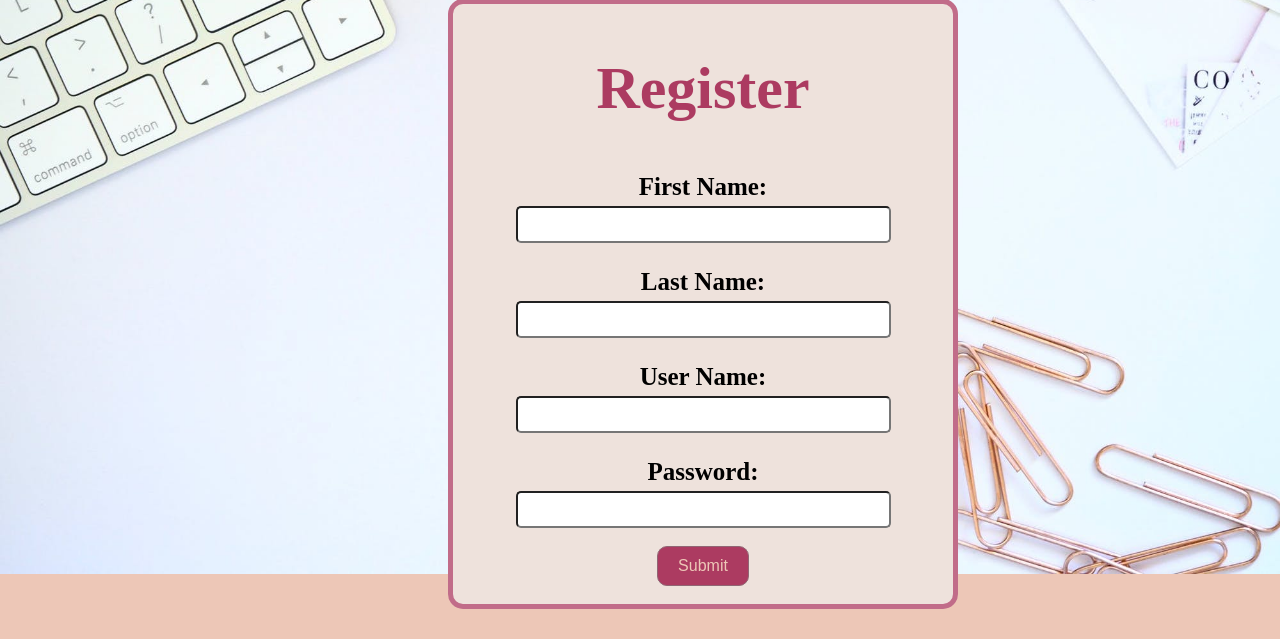
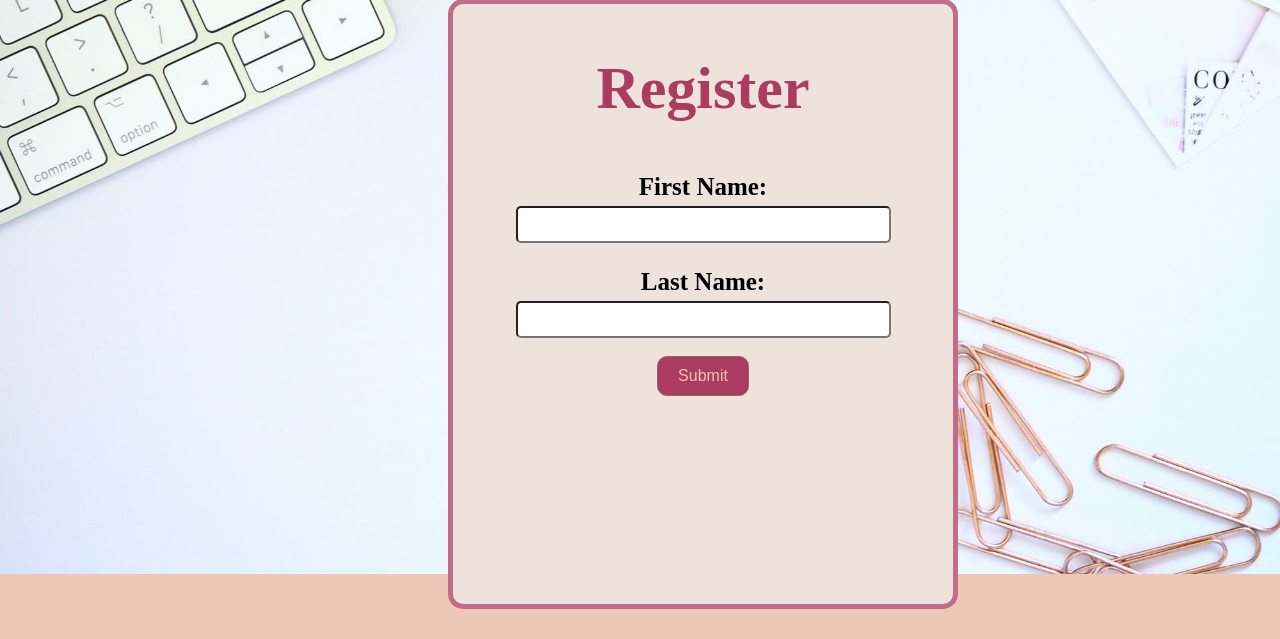
Before and after one commit to jcderry5/shared, a Python web app: template templates/home.html in a window 1280 px wide. Shown: the part 161-800 px from the top of the page. Run offline with Jinja, Linux system fonts and the light colour scheme; the template is opened without the code that fills it, so the values that code supplies are empty.

Commit message:
No longer have username nor password

```diff
--- a/app.yaml
+++ b/app.yaml
@@ -5,8 +5,11 @@ threadsafe: true
 handlers:
 - url: /images
   static_dir: images
+- url: /javascript
+  static_dir: javascript
 - url: /.*
   script: main.app
+
 
 
 
--- a/main.py
+++ b/main.py
@@ -60,14 +60,12 @@ class HomePage(webapp2.RequestHandler):
 
         if self.request.get("first_name") and self.request.get("last_name"):
             # This will run if we have fill in the form but haven't put into db
-            temp_username = self.request.get("username")
-            temp_password= self.request.get("password")
             temp_first_name = self.request.get("first_name")
             temp_last_name = self.request.get("last_name")
             user = users.get_current_user()
             temp_email_address = user.nickname()
-            H2JUser(username=temp_username, password=temp_password, email=temp_email_address,
-                    first_name=temp_first_name, last_name=temp_last_name).put()
+            H2JUser(email=temp_email_address, first_name=temp_first_name,
+                    last_name=temp_last_name).put()
 
             return webapp2.redirect("/Quiz")
 
--- a/model.py
+++ b/model.py
@@ -1,8 +1,6 @@
 from google.appengine.ext import ndb
 
 class H2JUser(ndb.Model):
-  username = ndb.StringProperty()
-  password = ndb.StringProperty()
   learning_style = ndb.StringProperty()
   email = ndb.StringProperty()
   first_name = ndb.StringProperty()
--- a/templates/home.html
+++ b/templates/home.html
@@ -84,6 +84,11 @@
   </head>
   <body>
 
+
+
+
+
+
     <div class="navigation_bar">
       <h3><a href="/">Home Page</a></h3>
 
@@ -93,7 +98,7 @@
       {% elif learning_style == "Auditory"%}
       <h3><a href="/Auditory">Learn</a></h3>
 
-      {% elif learning_style == "Writing"%}
+      {% elif learning_style == "Reading/Writing"%}
       <h3><a href="/Writing">Learn</a></h3>
 
       {%else%}
@@ -127,12 +132,6 @@
 
           <h3 class="titlebox">Last Name:</h4>
           <input class="textbox" type="text" name="last_name">
-
-          <h3 class="titlebox">User Name:</h4>
-          <input class="textbox" type="text" name="username">
-
-          <h3 class="titlebox" type="password">Password:</h4>
-          <input class="textbox" type="text" name="password">
           <br> <br>
           <input class="button" type="submit">
         </form><br><br>
```
